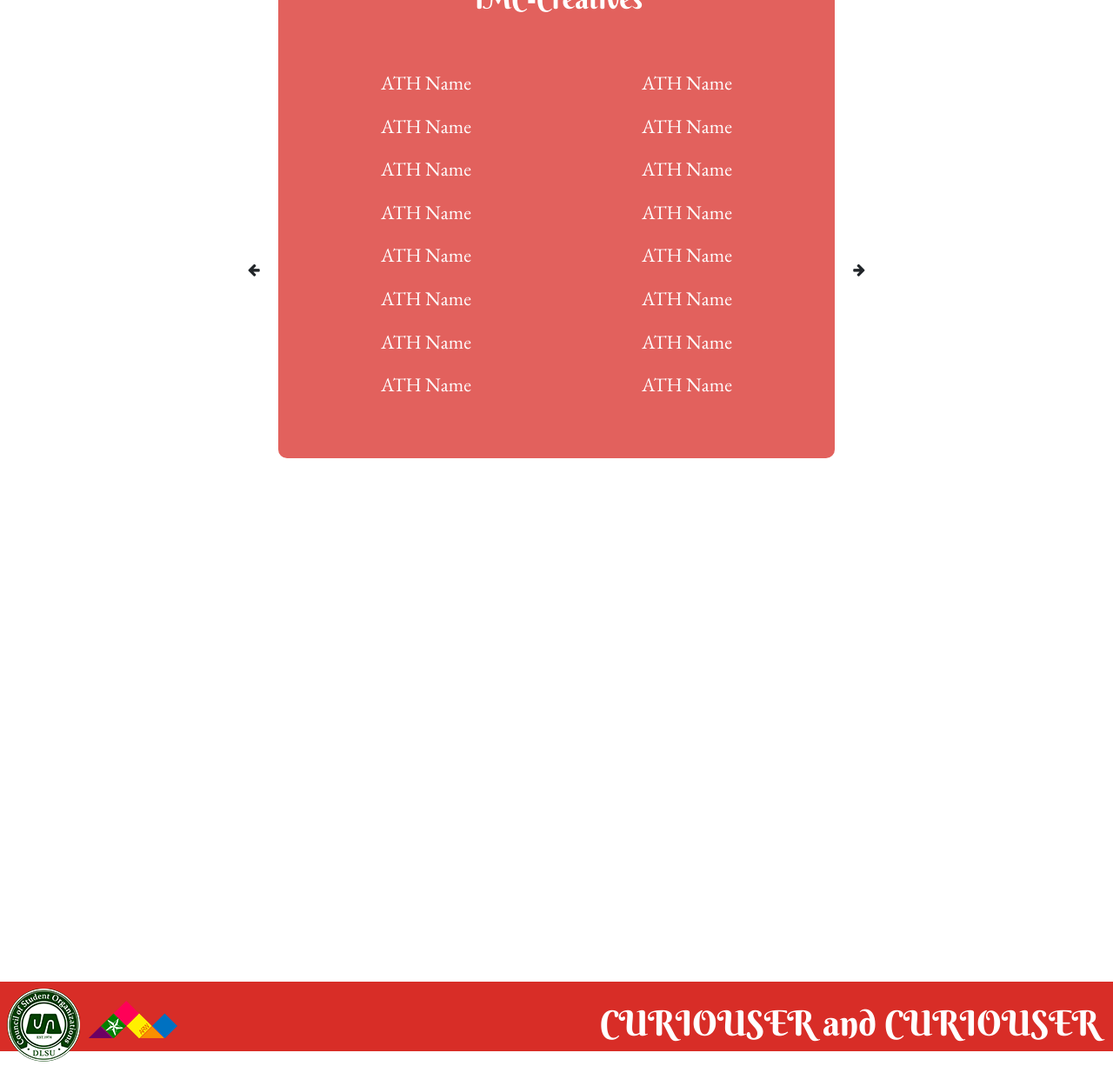
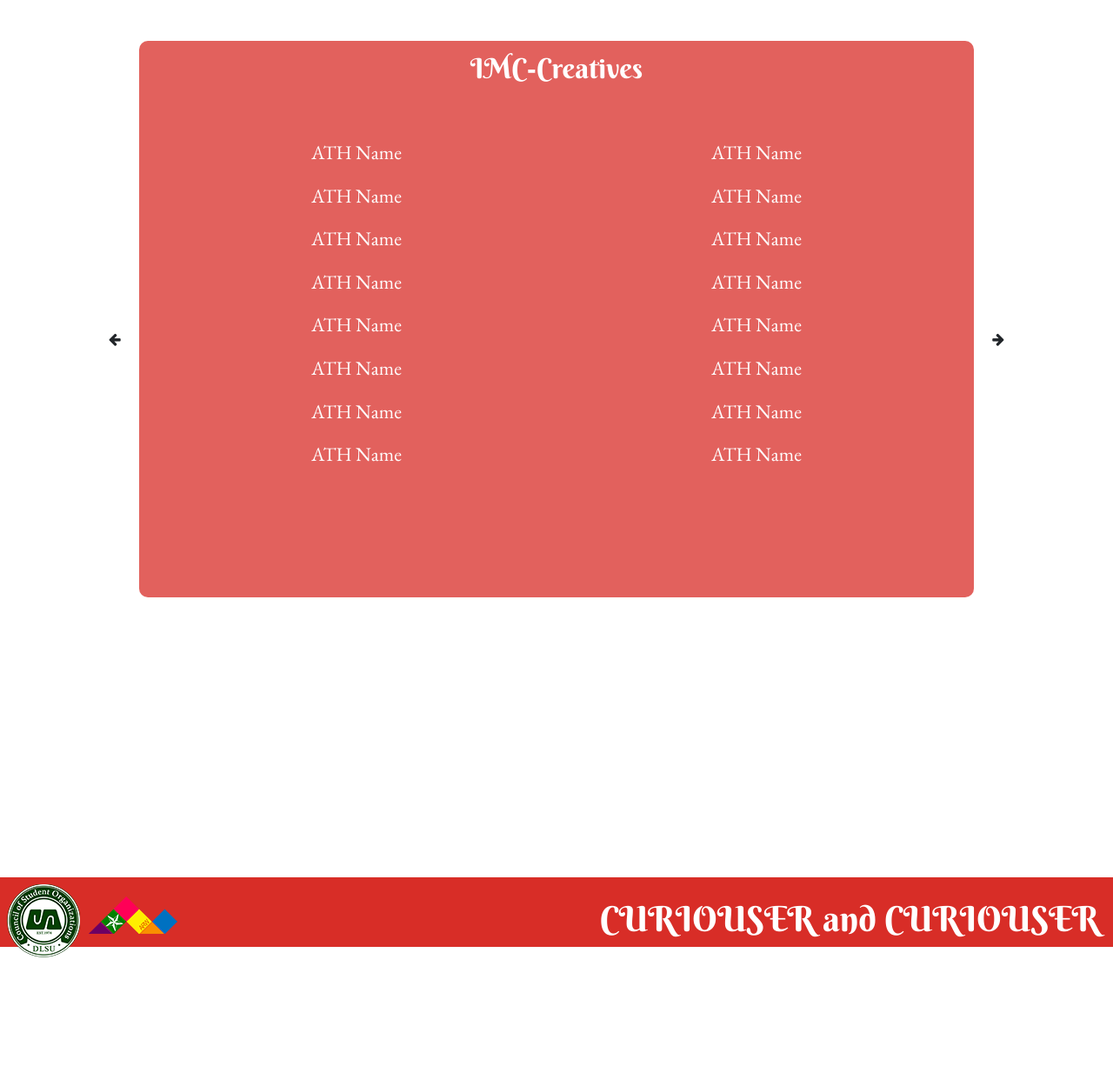
Before and after one commit to rafgabarceo/ARW2022, a PHP site: page /php/comm_page.php in a window 1280 px wide. Shown: the part 4549-5798 px from the top of the page at 87% size. After the commit the page ends 5650 px from the top, so only its background shows below. Run offline with PHP 8.4, Linux system fonts and the light colour scheme; some libraries are stand-ins or nearby versions.

Commit message:
More than 50 percent done w cencomm page yehey

```diff
--- a/css/comm.css
+++ b/css/comm.css
@@ -92,3 +64,177 @@ span.next-arrow{
     top:20.5rem;
     right: -3rem;
 }
+/* For larger desktop screens (follows laptop styles unless overwritten) */
+@media only screen and (min-width: 1200px) {
+    .commPic {
+        margin: 0px 0 10 22px;
+        object-fit: cover;
+        width: 22.5vw;
+        height: 57vh;
+        border-radius: 50%;
+        /* clip-path: ellipse(50% 50% at 50% 50%); */
+    }
+
+	.sec{
+        height: 110vh;
+    }
+
+    .execsec{
+        height: 150vh;
+    }
+
+    .execommPic {
+        margin: 0px 0 10 02px;
+        object-fit: cover;
+        width: 17.5vw;
+        height: 45vh;
+        border-radius: 50%;
+        /* clip-path: ellipse(50% 50% at 50% 50%); */
+    }
+
+    .headerPicLeft {
+        /* position: absolute; */
+        width: 70%;
+        object-fit: cover;
+        height: 190px;
+        overflow: hidden;
+    }
+
+    .ath{
+        font-family: 'EB Garamond';
+        font-size: 1.75vw;
+        text-align: center;
+    }
+
+    .exec{
+        max-width: 100vw;
+        max-height: 80vh;
+        background: rgba(216, 45, 39, 0.75);
+        border-radius: 10px;
+        width: 100vw;
+        position: relative;
+    }
+}
+
+/* For laptop/desktops, large and small (Bootstrap lg breakpoint) */
+@media only screen and (min-width: 992px) {
+    .commPic {
+        margin: 0px 0 10 22px;
+        object-fit: cover;
+        width: 22.5vw;
+        height: 57vh;
+        border-radius: 50%;
+        /* clip-path: ellipse(50% 50% at 50% 50%); */
+    }
+
+    .sec{
+        height: 110vh;
+    }
+
+    .execsec{
+        height: 150vh;
+    }
+
+    .execommPic {
+        margin: 0px 0 10 02px;
+        object-fit: cover;
+        width: 17.5vw;
+        height: 45vh;
+        border-radius: 50%;
+        /* clip-path: ellipse(50% 50% at 50% 50%); */
+    }
+
+    .headerPicLeft {
+        /* position: absolute; */
+        width: 70%;
+        object-fit: cover;
+        height: 190px;
+        overflow: hidden;
+    }
+
+    .ath{
+        font-family: 'EB Garamond';
+        font-size: 1.75vw;
+        text-align: center;
+    }
+
+    .exec{
+        max-width: 100vw;
+        max-height: 80vh;
+        background: rgba(216, 45, 39, 0.75);
+        border-radius: 10px;
+        width: 100vw;
+        position: relative;
+    }
+}
+
+/****** DEVICE SPECIFIC STYLES ******/
+/* For smaller devices (phones) */
+@media only screen {
+	@media (max-width: 767.98px) {
+        h1{
+            font-size: large;
+        }
+        .commPic {
+            margin: 0px 0 10 22px;
+            object-fit: cover;
+            width: 43vw;
+            height: 29vh;
+            border-radius: 50%;
+            /* clip-path: ellipse(50% 50% at 50% 50%); */
+        }
+
+        .execommPic {
+            margin: 0px 0 10 02px;
+            object-fit: cover;
+            width: 37vw;
+            height: 25vh;
+            border-radius: 50%;
+            /* clip-path: ellipse(50% 50% at 50% 50%); */
+            }
+
+        .sec{
+            height: 70vh;
+        }
+
+        .execsec{
+            height: 100vh;
+        }
+
+        .headerPicLeft {
+            /* position: absolute; */
+            width: 70%;
+            object-fit: cover;
+            height: 20px;
+            overflow: hidden;
+        }
+
+        .ath{
+            font-family: 'EB Garamond';
+            font-size: 3vw;
+            text-align: center;
+        }
+
+        .exec{
+            max-width: 100vw;
+            max-height: 60vh;
+            background: rgba(216, 45, 39, 0.75);
+            border-radius: 10px;
+            width: 100vw;
+            position: relative;
+        }
+	}
+	/* other phone sizes */
+	@media (min-width: 360px) and (max-width: 575.98px) {
+
+	}
+	/* smallest phone size */
+	@media (max-width: 359.98px) {
+
+	}
+}
+
+/* For tablets (Bootstrap md breakpoint) */
+@media only screen and (min-width: 768px) and (max-width: 991.98px) {
+
+}
--- a/php/comm_page.php
+++ b/php/comm_page.php
@@ -30,7 +30,7 @@
 
     <!-- SECTION 2: WHO WE ARE -->
 
-    <section class = "d-block" style = "height: 100vh;">
+    <section class = "d-block sec">
         <img class = "headerPic" src="../assets/arw_cencomm/WhoWeAre.png" style="width:100%; z-index: 3;" alt="">
         <div class="container-fluid mx-auto rounded w-75 text-white text-xl-center mt-4" style = "max-width: 80vw; max-height: 70vh; background: rgba(216, 45, 39, 0.75);" >
             <!-- Desktop Version -->
@@ -41,10 +41,9 @@
     </section>
 
     <!-- SECTION 3: PROJECT HEADS -->
-    <section  class = "d-none d-lg-block" style = "height: 100vh;">
+    <section  class = "d-block" style = "height: 100vh;">
         <img class = "headerPic" src="../assets/arw_cencomm/phead.png" style="z-index: 3; margin: 0 0 0 0;" alt="">
-        <div class = "d-flex justify-content-center mx-auto" style = "margin-left: 8%; position: relative; overflow: hidden;">
-
+        <div class = "d-flex flex-wrap justify-content-center mx-auto" style = "margin-left: 8%; position: relative; overflow: hidden;">
                 <img class = "commPic" src="../assets/arw_cencomm/test.png" style="z-index: 3;" alt="">
                 <img class = "commPic" src="../assets/arw_cencomm/cencomm.png" style="z-index: 3;" alt="">
                 <img class = "commPic" src="../assets/arw_cencomm/cencomm.png" style="z-index: 3;" alt="">
@@ -53,10 +52,10 @@
     </section>
 
     <!-- SECTION 4: EXECUTIVES COMMITTEEE -->
-    <section  class = "d-none d-lg-block">
+    <section  class = "d-block">
         <img class = "headerPicLeft" src="../assets/arw_cencomm/execcomm.png" style="z-index: 3; margin: 0 0 0 3.34%;" alt="">
         <h1 class = "pt-5 mt-5">Corporate Relations</h1>
-        <div class = "d-flex justify-content-center mx-auto" style = "margin-left: 8%; position: relative; overflow: hidden;">
+        <div class = "d-flex flex-wrap justify-content-center mx-auto" style = "margin-left: 8%; position: relative; overflow: hidden;">
             <img class = "m-4 execommPic img-fluid" src="../assets/arw_cencomm/test.png" style="z-index: 3;" alt="">
             <img class = "m-4 execommPic img-fluid" src="../assets/arw_cencomm/test.png" style="z-index: 3;" alt="">
             <img class = "m-4 execommPic img-fluid" src="../assets/arw_cencomm/cencomm.png" style="z-index: 3;" alt="">
@@ -79,13 +78,10 @@
     </section>
 
     <!-- SECTION 5: EXECUTIVES-->
-    <section  class = "d-none d-lg-block" style = "height: 175vh;">
+    <section  class = "d-block execsec">
         <img class = "headerPicLeft" src="../assets/arw_cencomm/exec.png" style="z-index: 3; margin: 0 0 0 -8.34%;" alt="">
 
-
-
-
-        <div class="container mx-auto w-50 text-white text-xl-center mt-5" style = "max-width: 100vw; max-height: 70vh; background: rgba(216, 45, 39, 0.75); border-radius: 10px; width: 100vw; position: relative;">
+        <div class="container mx-auto w-75 text-white exec text-xl-center mt-5">
             <span class = "btn prev-arrow fa fa-arrow-left" ></span>
             <span class = "btn next-arrow fa fa-arrow-right"></span>
             <section class="fade-carousel slider">
```
Also changed, not shown: other parts of css/comm.css (+2 -30 lines). Lines whose indentation alone changed are shown as unchanged.
